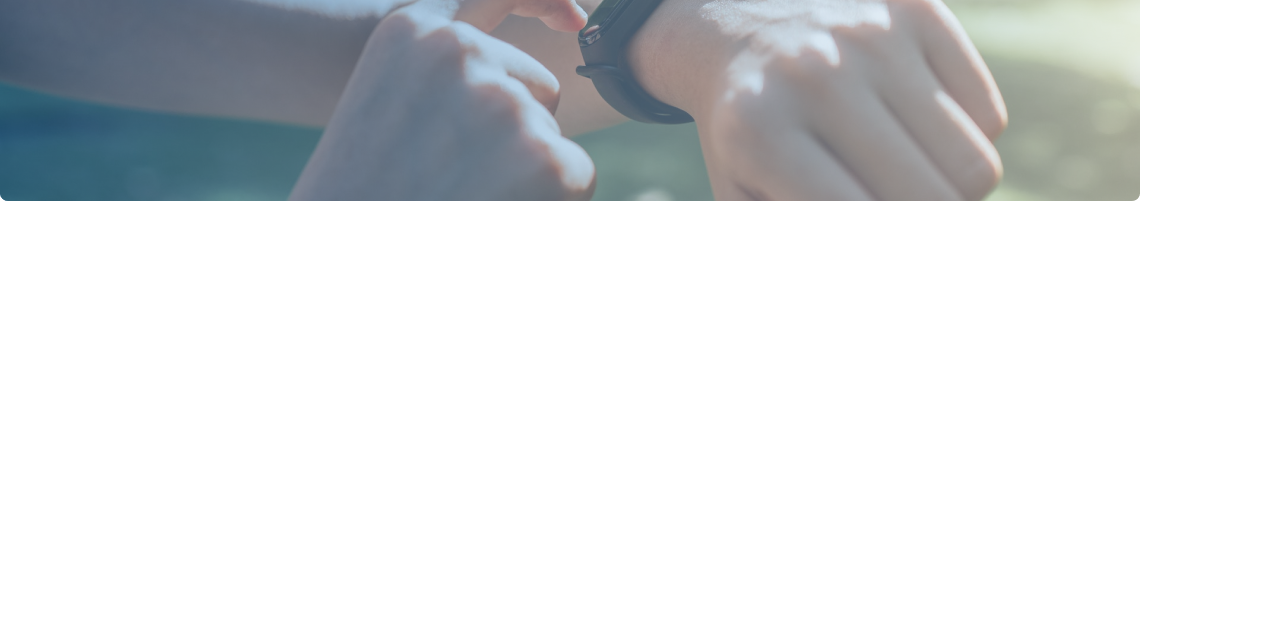
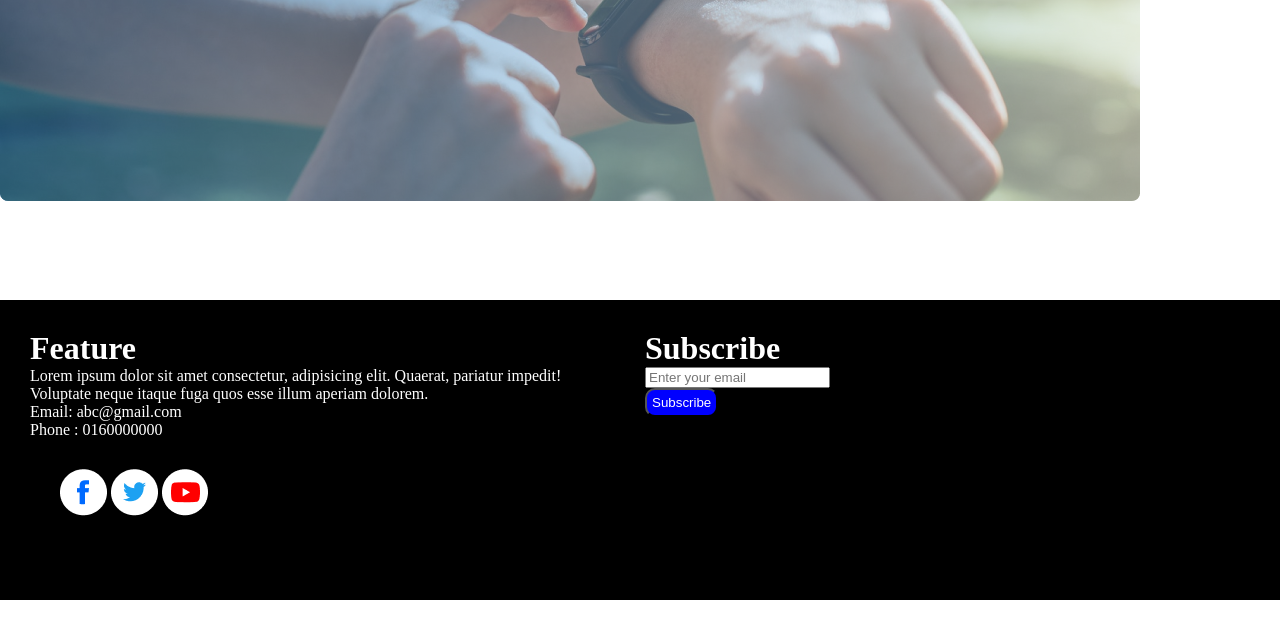
Before and after one commit to SanjidaRubel/new-year-plan, a plain HTML site: page index.html in a window 1280 px wide. Shown: the part 1400-2038 px from the top of the page. Drawn offline with Linux system fonts and the light colour scheme.

Commit message:
footer complete

```diff
--- a/index.html
+++ b/index.html
@@ -75,5 +75,28 @@
         </div>
     </main>
 
+    <footer>
+        <div class="footer-info">
+            <div>
+                <h1>Feature</h1>
+                <p>Lorem ipsum dolor sit amet consectetur, adipisicing elit. Quaerat, pariatur impedit! Voluptate neque itaque fuga quos esse illum aperiam dolorem.</p>
+                <p>Email: abc@gmail.com</p>
+                <p>Phone : 0160000000</p>
+
+                <div>
+                    <img src="images/icons/fb.png" alt="">
+                    <img src="images/icons/twitter.png" alt="">
+                    <img src="images/icons/youtube.png" alt="">
+                </div>
+
+            </div>
+            <div>
+                <h1>Subscribe</h1>
+                <input type="text" name="" id="" placeholder="Enter your email"> <br>
+                <button class="btn-blue">Subscribe</button>
+            </div>
+        </div>
+    </footer>
+
 </body>
 </html>
--- a/style.css
+++ b/style.css
@@ -81,3 +81,25 @@ header p{
 .mindset h1{
     color: white;
 }
+footer{
+    background-color: black;
+    height: 300px;
+}
+.footer-info{
+    color: white;
+    display: flex;
+   justify-content: center;
+   margin-right: 50px;
+}
+.footer-info div{
+    width: 50%;
+    margin-left: 30px;
+    margin-top: 30px;
+}
+
+.btn-blue{
+    background-color: blue;
+    color: white;
+    border-radius: 10px;
+    padding: 5px;
+}
```
